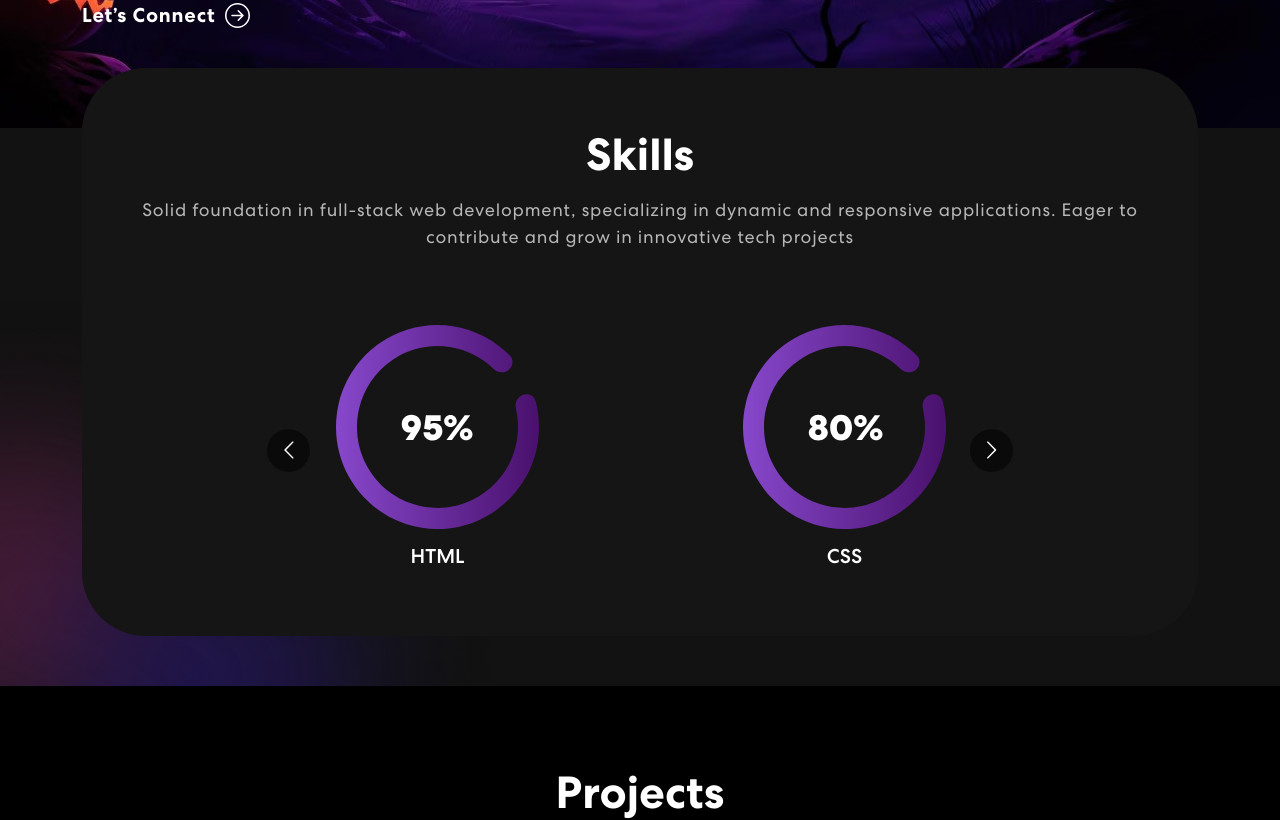
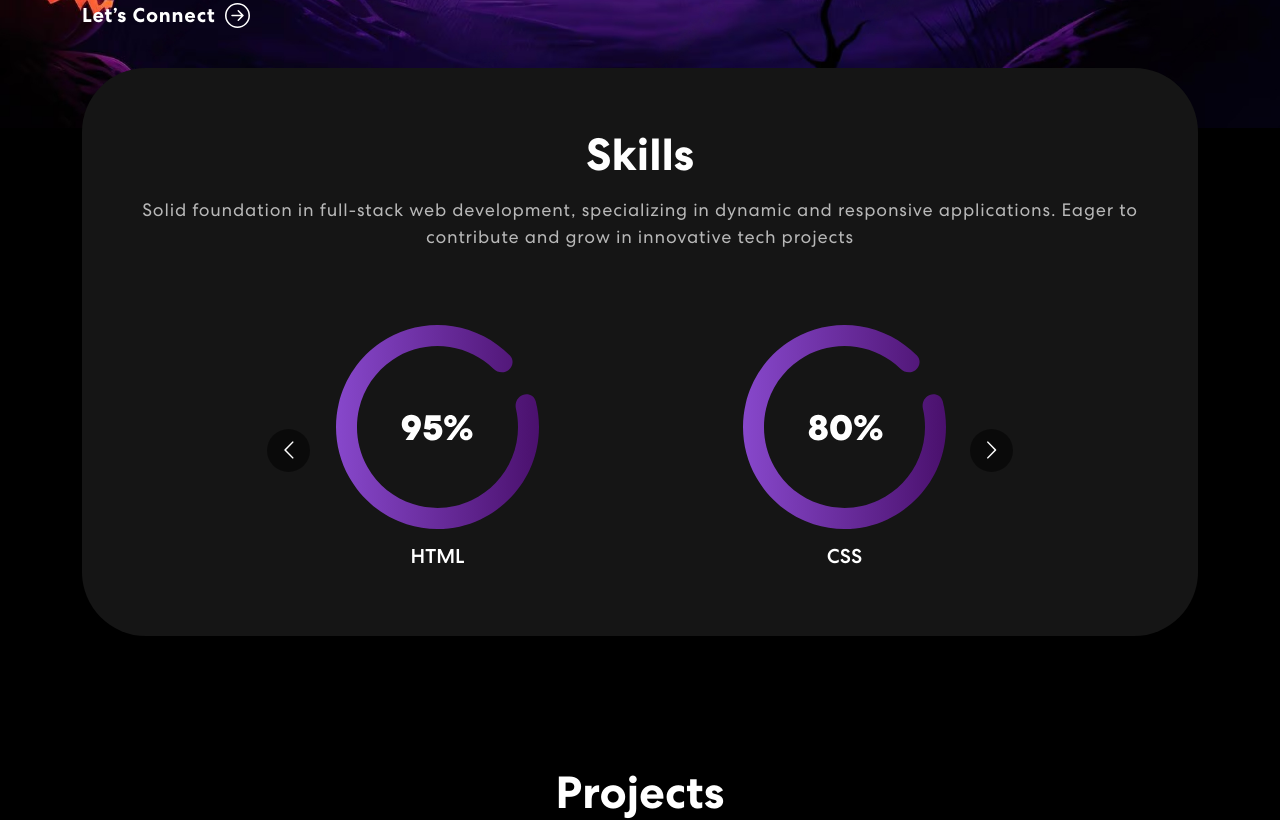
Before and after one commit to shan856/personal-portfolio, a React (Create React App) app: page / in a window 1280 px wide. Shown: the part 640-1460 px from the top of the page. Built offline with nearby package versions, Linux system fonts and the light colour scheme.

Commit message:
Skill Update

```diff
--- a/src/App.css
+++ b/src/App.css
@@ -320,6 +320,7 @@ nav.navbar .navbar-toggler[aria-expanded="true"] .navbar-toggler-icon {
 .skill {
   padding: 0 0 50px 0;
   position: relative;
+  background-color: #000;
 }
 .skill-bx {
   background: #151515;
@@ -327,6 +328,7 @@ nav.navbar .navbar-toggler[aria-expanded="true"] .navbar-toggler-icon {
   text-align: center;
   padding: 60px 50px;
   margin-top: -60px;
+
 }
 .skill h2 {
 	font-size: 45px;
--- a/src/components/Skills.js
+++ b/src/components/Skills.js
@@ -100,7 +100,7 @@ export const Skills = () =>{
         </Col>
         </Row>
         </Container>
-        <img src={colorSharp} className="background-image-left" alt="" />
+{/*        <img src={colorSharp} className="background-image-left" alt="" /> */}
         </section>
       )
 }
```
